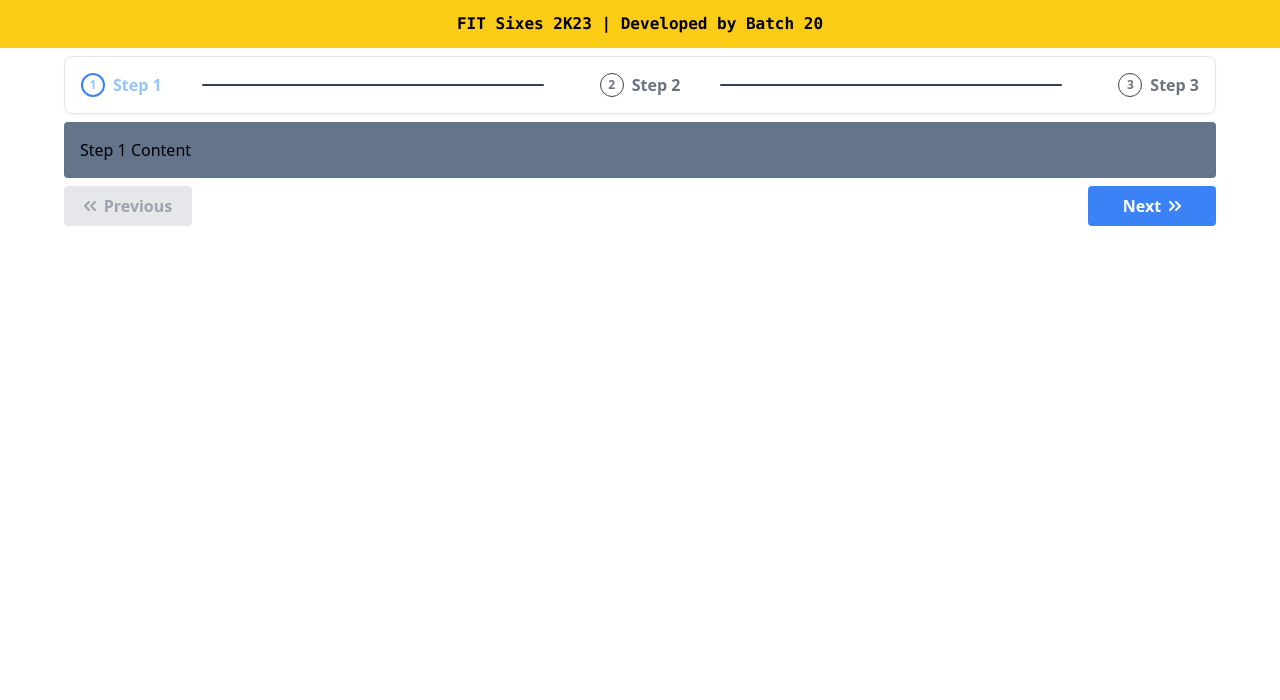
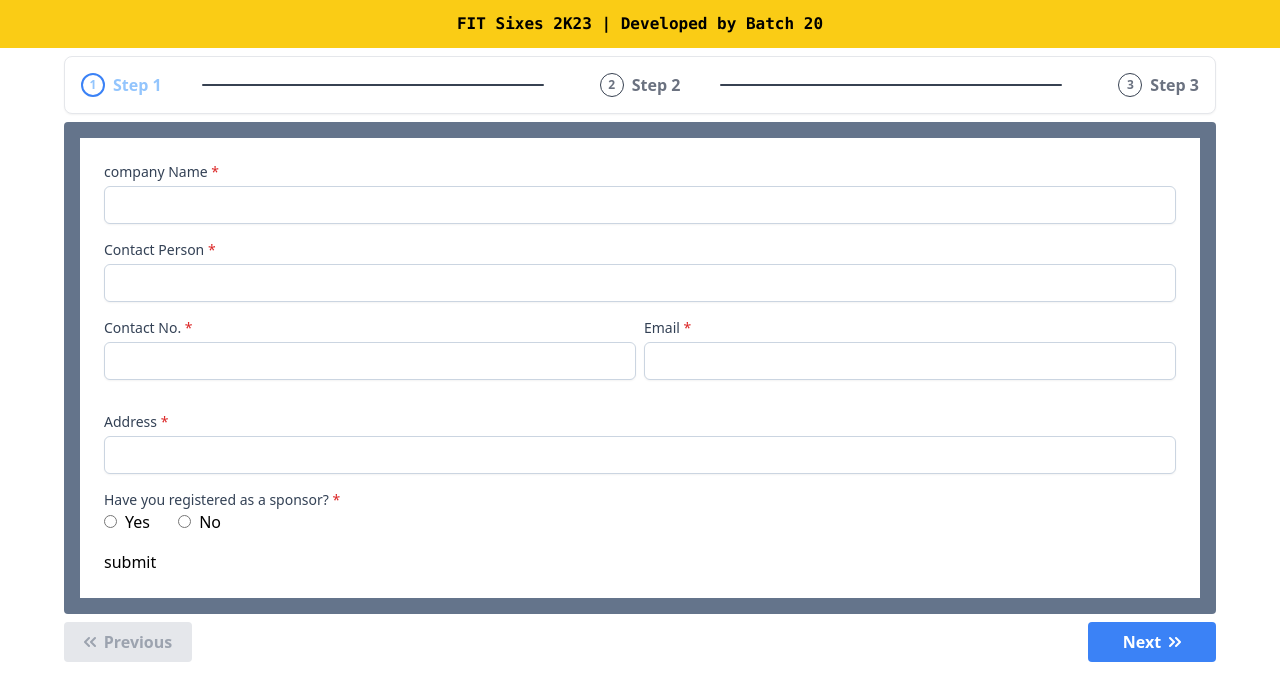
Before and after one commit to FIT-Sixes/FIT-sixes-official, a React (Vite) app: page /stepper in a window 1280 px wide. Shown: the top 700 px of the page. Built offline with nearby package versions, Linux system fonts and the light colour scheme.

Commit message:
complete company form

```diff
--- a/package.json
+++ b/package.json
@@ -14,6 +14,7 @@
   "dependencies": {
     "react": "^18.2.0",
     "react-dom": "^18.2.0",
+    "react-hot-toast": "^2.4.1",
     "react-router-dom": "^6.16.0"
   },
   "devDependencies": {
--- /dev/null
+++ b/src/components/CompanyForm/CompanyForm.jsx
@@ -0,0 +1,180 @@
+import React from 'react';
+import toast, { Toaster } from 'react-hot-toast';
+
+export default function CompanyForm() {
+    const [companyDetails, setCompanyDetails] = React.useState({
+        companyName: '',
+        contactPerson: '',
+        mobileNumber: '',
+        contactPersonEmail: '',
+        companyAddress: '',
+        sponsorshipLevel: '',
+        registeredSponsor: false,
+    });
+
+    const clearForm = () => {
+        setCompanyDetails({
+            companyName: '',
+            contactPerson: '',
+            mobileNumber: '',
+            contactPersonEmail: '',
+            companyAddress: '',
+            sponsorshipLevel: '',
+            registeredSponsor: false,
+        });
+    };
+
+    const addCompany = (event) => {
+        const { name, value } = event.target;
+        setCompanyDetails((prevState) => ({
+            ...prevState,
+            [name]: value,
+        }));
+    };
+
+    const handleSubmit = async () => {
+        if (
+            companyDetails.companyName === '' ||
+            companyDetails.contactPerson === '' ||
+            companyDetails.contactPersonEmail === '' ||
+            companyDetails.companyAddress === '' ||
+            companyDetails.sponsorshipLevel === ''
+        ) {
+            toast.error('Please fill all the fields');
+        } else if (companyDetails.mobileNumber.length !== 10) {
+            toast.error('Mobile number should be 10 digits');
+        } else if (
+            !/^[\w-.]+@([\w-]+\.)+[\w-]{2,4}$/.test(
+                companyDetails.contactPersonEmail
+            )
+        ) {
+            toast.error('Please enter a valid email address');
+        } else {
+            console.log('success', companyDetails);
+            toast.success('Successfully  register!');
+            clearForm();
+        }
+    };
+    return (
+        <div className=" bg-white  p-6">
+            <form>
+                <label className="block mb-4">
+                    <span className="block text-sm font-medium text-slate-700 ">
+                        company Name <span className=" text-red-600"> *</span>
+                    </span>
+                    <input
+                        type="name"
+                        name="companyName"
+                        className="mt-1 px-3 py-2 bg-white border shadow-sm border-slate-300 focus:outline-none focus:border-sky-500 focus:ring-sky-500 block w-full rounded-md sm:text-sm focus:ring-1"
+                        value={companyDetails.companyName}
+                        onChange={addCompany}
+                    />
+                </label>
+                <label className="block mb-4">
+                    <span className="block text-sm font-medium text-slate-700">
+                        Contact Person <span className=" text-red-600"> *</span>
+                    </span>
+                    <input
+                        type="text"
+                        name="contactPerson"
+                        className="mt-1 px-3 py-2 bg-white border shadow-sm border-slate-300 focus:outline-none focus:border-sky-500 focus:ring-sky-500 block w-full rounded-md sm:text-sm focus:ring-1"
+                        value={companyDetails.contactPerson}
+                        onChange={addCompany}
+                    />
+                </label>
+
+                <div className="sm:flex block mb-4 ">
+                    <label className="block mr-2 sm:w-full">
+                        <span className="block text-sm font-medium text-slate-700">
+                            Contact No.{' '}
+                            <span className=" text-red-600"> *</span>
+                        </span>
+                        <input
+                            type="tel"
+                            name="mobileNumber"
+                            className="mt-1 px-3 py-2 bg-white border shadow-sm border-slate-300 focus:outline-none focus:border-sky-500 focus:ring-sky-500 block w-full rounded-md sm:text-sm focus:ring-1"
+                            value={companyDetails.mobileNumber}
+                            onChange={addCompany}
+                        />
+                    </label>
+
+                    <label className="block mb-4  sm:w-full">
+                        <span className="block text-sm font-medium text-slate-700">
+                            Email <span className=" text-red-600"> *</span>
+                        </span>
+                        <input
+                            type="email"
+                            name="contactPersonEmail"
+                            className="mt-1 px-3 py-2 bg-white border shadow-sm border-slate-300 focus:outline-none focus:border-sky-500 focus:ring-sky-500 block w-full rounded-md sm:text-sm focus:ring-1"
+                            value={companyDetails.contactPersonEmail}
+                            onChange={addCompany}
+                        />
+                    </label>
+                </div>
+
+                <label className="block mb-4">
+                    <span className="block text-sm font-medium text-slate-700">
+                        Address <span className=" text-red-600"> *</span>
+                    </span>
+                    <input
+                        type="text"
+                        name="companyAddress"
+                        className="mt-1 px-3 py-2 bg-white border shadow-sm border-slate-300 focus:outline-none focus:border-sky-500 focus:ring-sky-500 block w-full rounded-md sm:text-sm focus:ring-1"
+                        value={companyDetails.companyAddress}
+                        onChange={addCompany}
+                    />
+                </label>
+                <div className="sm:flex block">
+                <label className="block mb-4  sm:w-full">
+                    <span className="block text-sm font-medium text-slate-700">
+                        Have you registered as a sponsor?{' '}
+                        <span className=" text-red-600"> *</span>
+                    </span>
+                    <input
+                        type="radio"
+                        className="form-radio"
+                        name="registeredSponsor"
+                        value="true"
+                        checked={companyDetails.registeredSponsor === 'true'}
+                        onChange={addCompany}
+                    />
+                    <span className="ml-2 ">Yes</span>{' '}
+                    <input
+                        type="radio"
+                        className="form-radio ml-6"
+                        name="registeredSponsor"
+                        value="false"
+                        checked={companyDetails.registeredSponsor === 'false'}
+                        onChange={addCompany}
+                    />
+                    <span className="ml-2">No</span>
+                </label>
+
+                {companyDetails.registeredSponsor === 'true' ? (
+                    <label className="block  sm:w-full mb-4">
+                        <span className="block text-sm font-medium text-slate-700">
+                            Sponsorship Level{' '}
+                            <span className=" text-red-600"> *</span>
+                        </span>
+                        <select
+                            name="sponsorshipLevel"
+                            className="mt-1 px-3 py-2 bg-white border shadow-sm border-slate-300 focus:outline-none focus:border-sky-500 focus:ring-sky-500 block w-full rounded-md sm:text-sm focus:ring-1"
+                            value={companyDetails.sponsorshipLevel}
+                            onChange={addCompany}
+                        >
+                            <option value="">Select a level</option>
+                            <option value="Platinum">Platinum</option>
+                            <option value="Silver">Silver</option>
+                            <option value="Gold">Gold</option>
+                        </select>
+                    </label>
+                ) : null}
+                </div>
+                <button type="button" onClick={handleSubmit}>
+                    submit
+                </button>
+            </form>
+            <Toaster />
+        </div>
+    );
+}
--- a/src/pages/examples/StepperExample/StepperExample.jsx
+++ b/src/pages/examples/StepperExample/StepperExample.jsx
@@ -1,11 +1,12 @@
 // local imports
 import { Stepper } from "../../../components"
+import CompanyForm from "../../../components/CompanyForm/CompanyForm";
 
 const StepperExample = () => {
     const steps = [
         {
             label: "Step 1",
-            element: <div>Step 1 Content</div>
+            element: <CompanyForm/>
         },
         {
             label: "Step 2",
```
Also changed, not shown: 1 other file (tests, documents, lock files or other folders).
